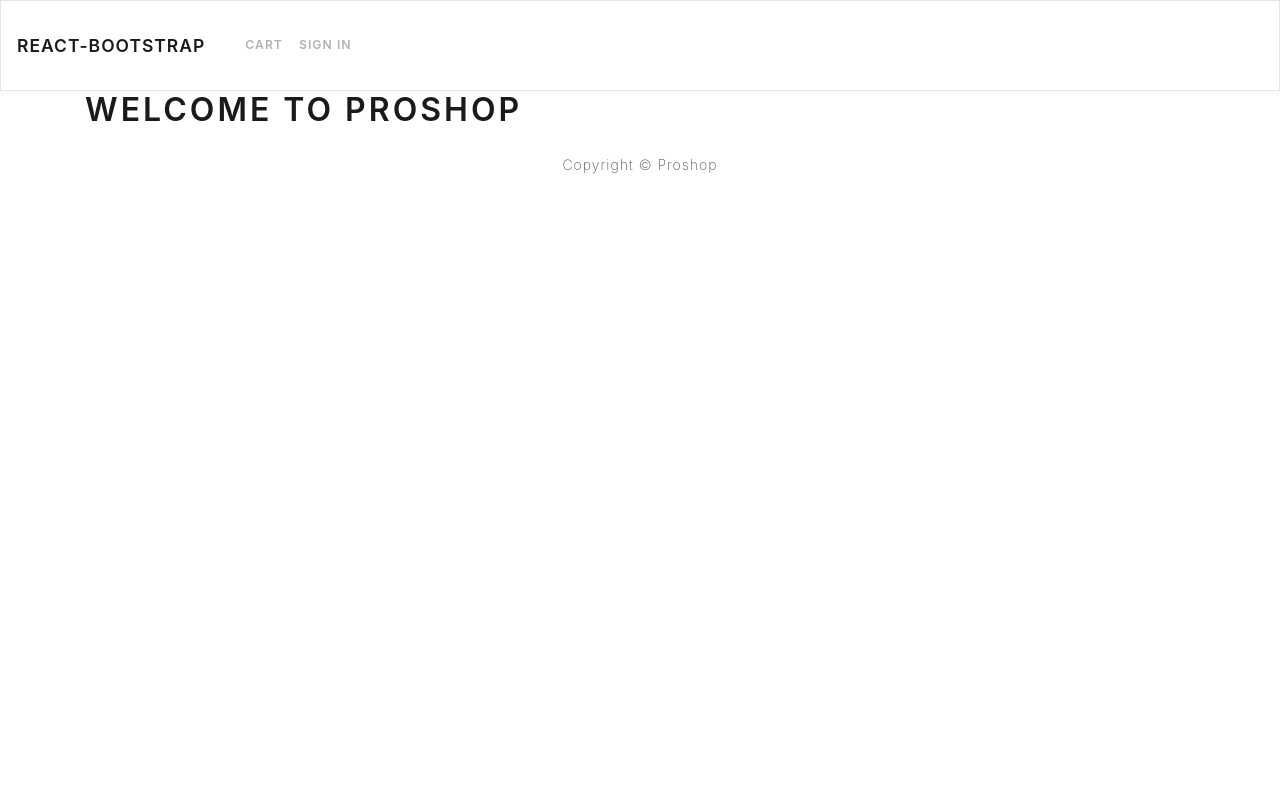
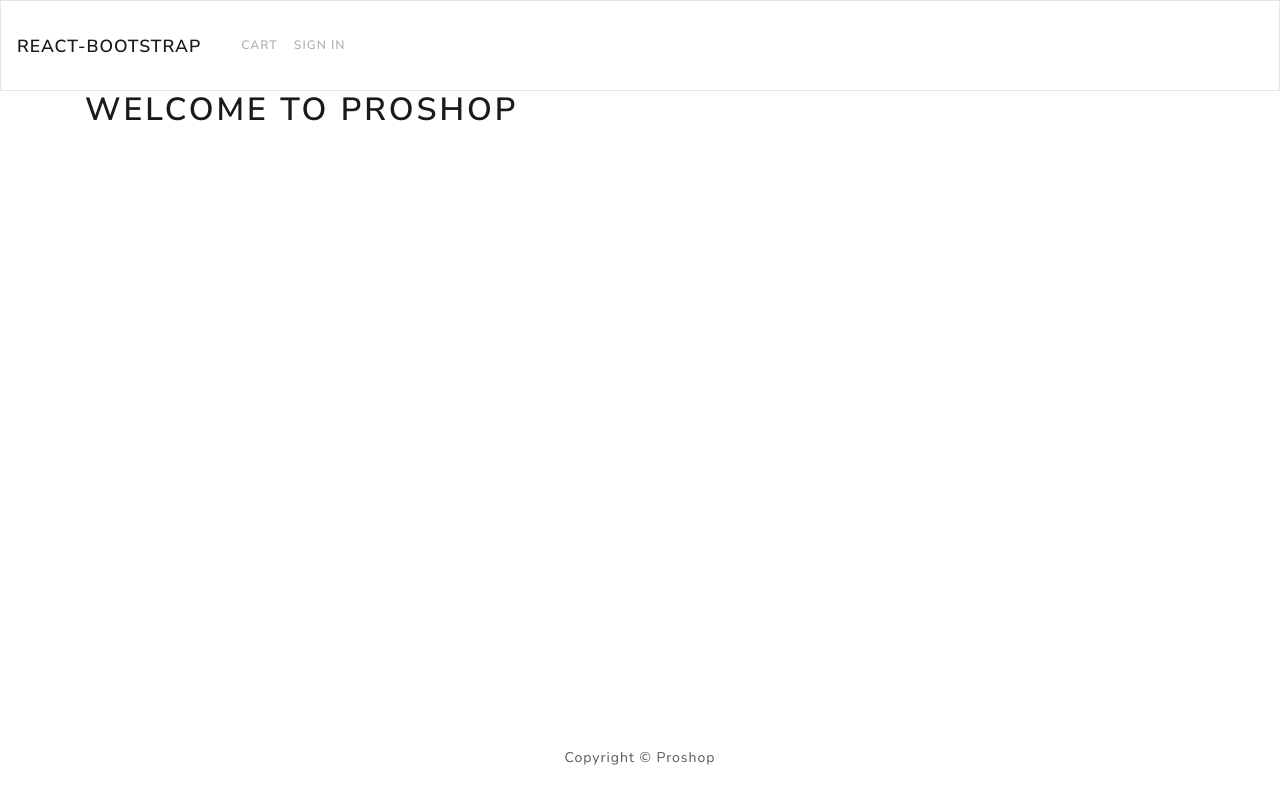
Before and after one commit to Rey-commits/Fullstack-eCommerce, a React (Create React App) app in the folder frontend/: page / in a window 1280 px wide. Built offline with nearby package versions, Linux system fonts and the light colour scheme.

Commit message:
index design

```diff
--- a/frontend/src/index.css
+++ b/frontend/src/index.css
@@ -1,13 +1,3 @@
-body {
-  margin: 0;
-  font-family: -apple-system, BlinkMacSystemFont, 'Segoe UI', 'Roboto', 'Oxygen',
-    'Ubuntu', 'Cantarell', 'Fira Sans', 'Droid Sans', 'Helvetica Neue',
-    sans-serif;
-  -webkit-font-smoothing: antialiased;
-  -moz-osx-font-smoothing: grayscale;
+main {
+  min-height: 80vh;
 }
-
-code {
-  font-family: source-code-pro, Menlo, Monaco, Consolas, 'Courier New',
-    monospace;
-}
```
